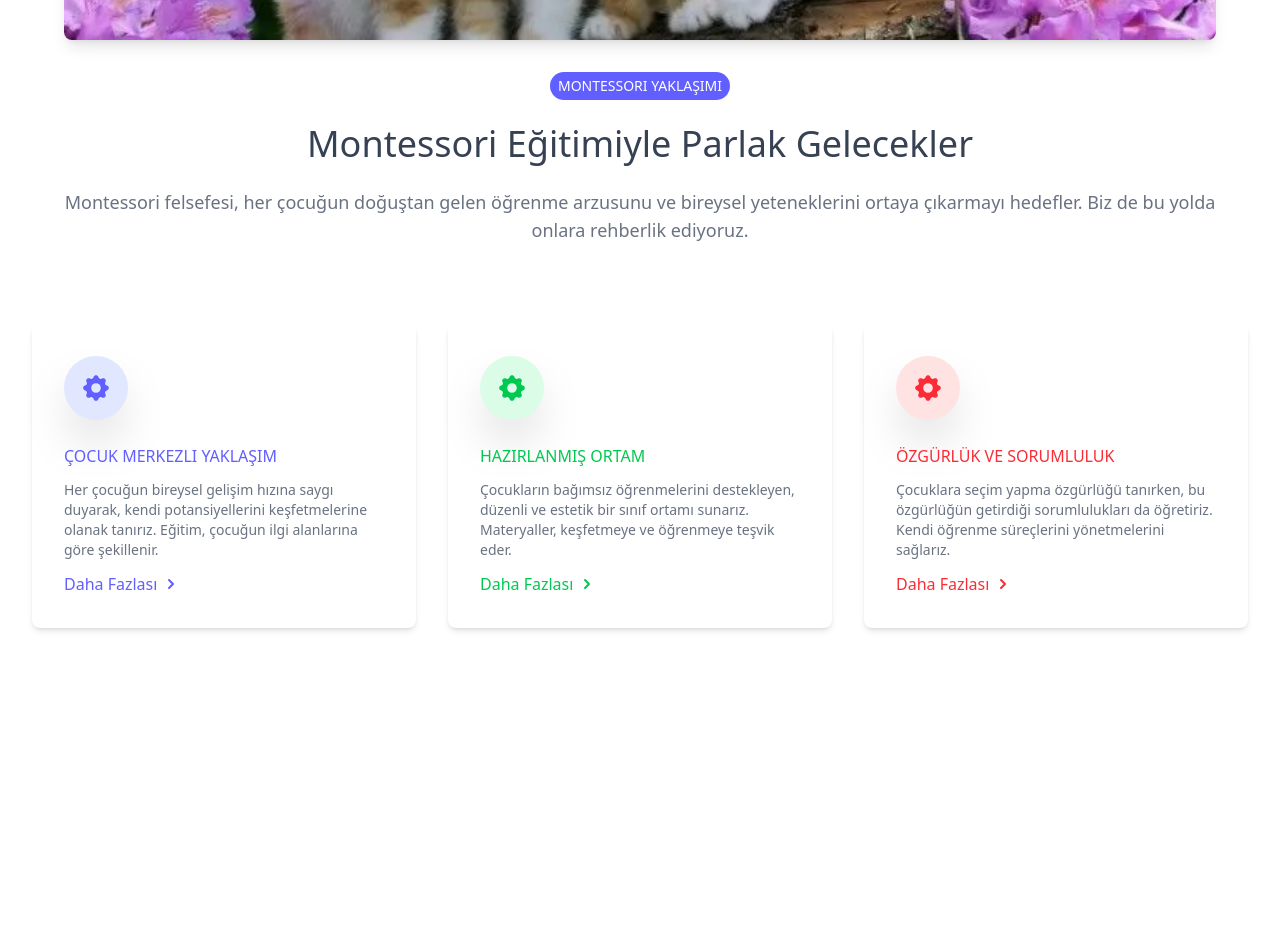
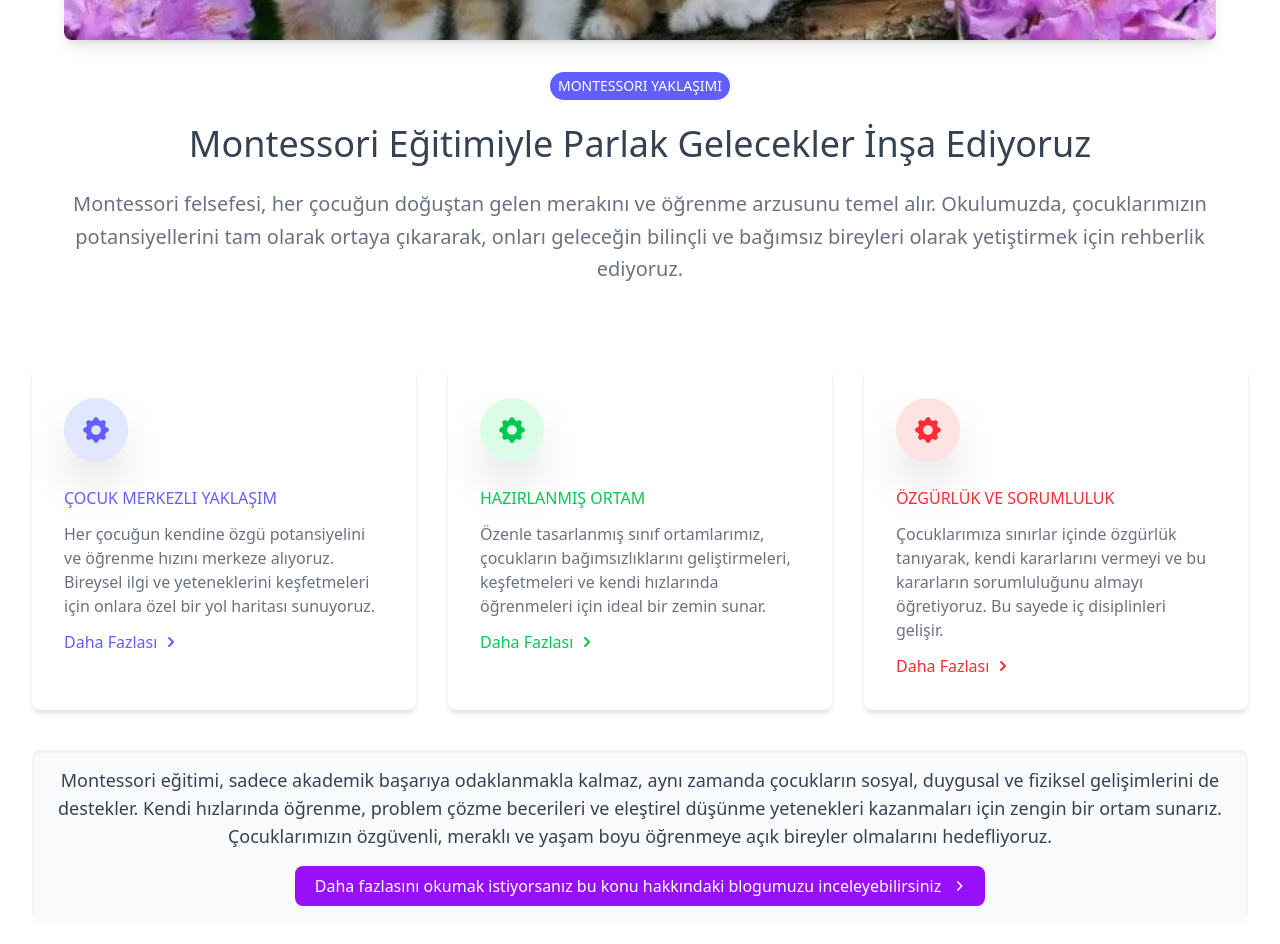
Before and after one commit to Ferivonus/Cengelci-montessori-web, a Next.js app: page / in a window 1280 px wide. Shown: the part 500-1444 px from the top of the page. Before the commit the page ends 1176 px from the top, so only its background shows below. Built offline with nearby package versions, Linux system fonts and the light colour scheme.

Commit message:
Maded betteaahr

```diff
--- a/src/components/FeatureSection.tsx
+++ b/src/components/FeatureSection.tsx
@@ -7,9 +7,8 @@ import Link from "next/link";
 // Define a type for the allowed color keys
 type ColorKey = "indigo" | "green" | "red";
 
-export default function FeatureSection() {
-  // Define a mapping for color-related Tailwind classes to avoid dynamic class generation issues
-  const colorClasses: Record<ColorKey, { bg: string; text: string; hoverText: string; }> = {
+// Color mapping for Tailwind classes
+const colorClasses: Record<ColorKey, { bg: string; text: string; hoverText: string }> = {
   indigo: {
     bg: "bg-indigo-100",
     text: "text-indigo-500",
@@ -27,43 +26,56 @@ export default function FeatureSection() {
   },
 };
 
-  const featureItems: { color: ColorKey; title: string; description: string; }[] = [ // Updated type for title and description
+// Montessori principles content
+const montessoriPrinciples: {
+  key: string;
+  color: ColorKey;
+  title: string;
+  description: string;
+}[] = [
   {
+    key: "cocuk-merkezli",
     color: "indigo",
     title: "Çocuk Merkezli Yaklaşım",
-      description: "Her çocuğun bireysel gelişim hızına saygı duyarak, kendi potansiyellerini keşfetmelerine olanak tanırız. Eğitim, çocuğun ilgi alanlarına göre şekillenir.",
+    description:
+      "Her çocuğun kendine özgü potansiyelini ve öğrenme hızını merkeze alıyoruz. Bireysel ilgi ve yeteneklerini keşfetmeleri için onlara özel bir yol haritası sunuyoruz.",
   },
   {
+    key: "hazirlanmis-ortam",
     color: "green",
     title: "Hazırlanmış Ortam",
-      description: "Çocukların bağımsız öğrenmelerini destekleyen, düzenli ve estetik bir sınıf ortamı sunarız. Materyaller, keşfetmeye ve öğrenmeye teşvik eder.",
+    description:
+      "Özenle tasarlanmış sınıf ortamlarımız, çocukların bağımsızlıklarını geliştirmeleri, keşfetmeleri ve kendi hızlarında öğrenmeleri için ideal bir zemin sunar.",
   },
   {
+    key: "ozgurluk-sorumluluk",
     color: "red",
     title: "Özgürlük ve Sorumluluk",
-      description: "Çocuklara seçim yapma özgürlüğü tanırken, bu özgürlüğün getirdiği sorumlulukları da öğretiriz. Kendi öğrenme süreçlerini yönetmelerini sağlarız.",
+    description:
+      "Çocuklarımıza sınırlar içinde özgürlük tanıyarak, kendi kararlarını vermeyi ve bu kararların sorumluluğunu almayı öğretiyoruz. Bu sayede iç disiplinleri gelişir.",
   },
 ];
 
+export default function FeatureSection() {
   return (
     <section className="py-12 bg-white dark:bg-gray-800">
       <div className="max-w-screen-xl mx-auto px-4 sm:px-6 lg:px-8">
         {/* Header Section */}
         <div className="p-8">
           <div className="text-center mb-4 mt-4">
-            <p className="text-lg font-semibold text-gray-800 dark:text-gray-200">
+            <p className="text-xl font-semibold text-gray-800 dark:text-gray-200">
               Çocuklarınızı Montessori eğitimiyle yeni dünyaya hazırlıyoruz!
             </p>
           </div>
 
-          {/* Optimized Image */}
+          {/* Optimized Local Image */}
           <div className="flex justify-center mb-8">
             <Image
               src="/images/kittens.webp"
-              alt="Sevimli Kedi" //
-              width={800} // Specify intrinsic width for next/image optimization
-              height={400} // Specify intrinsic height for next/image optimization
-              className="rounded-lg shadow-lg object-cover w-full max-h-[400px]" // Use max-h for max height
+              alt="Sevimli Kedi"
+              width={800}
+              height={400}
+              className="rounded-lg shadow-lg object-cover w-full max-h-[400px]"
             />
           </div>
 
@@ -73,20 +85,19 @@ export default function FeatureSection() {
             </span>
           </div>
           <h1 className="text-4xl font-medium text-gray-700 text-center mt-6 dark:text-white">
-            Montessori Eğitimiyle Parlak Gelecekler
+            Montessori Eğitimiyle Parlak Gelecekler İnşa Ediyoruz
           </h1>
-          <p className="text-center mt-6 text-lg font-light text-gray-500 dark:text-gray-400">
-            Montessori felsefesi, her çocuğun doğuştan gelen öğrenme arzusunu ve bireysel yeteneklerini ortaya çıkarmayı hedefler. Biz de bu yolda onlara rehberlik ediyoruz.
+          <p className="text-center mt-6 text-xl font-light text-gray-500 dark:text-gray-400 leading-relaxed">
+            Montessori felsefesi, her çocuğun doğuştan gelen merakını ve öğrenme arzusunu temel alır. Okulumuzda,
+            çocuklarımızın potansiyellerini tam olarak ortaya çıkararak, onları geleceğin bilinçli ve bağımsız bireyleri
+            olarak yetiştirmek için rehberlik ediyoruz.
           </p>
         </div>
 
-        {/* Feature Cards Grid */}
+        {/* Feature Cards */}
         <div className="grid grid-cols-1 md:grid-cols-3 gap-8 mt-12">
-          {featureItems.map((item, idx) => (
-            <div
-              key={idx}
-              className="p-8 bg-white dark:bg-gray-900 rounded-lg shadow-md"
-            >
+          {montessoriPrinciples.map((item) => (
+            <div key={item.key} className="p-8 bg-white dark:bg-gray-900 rounded-lg shadow-md">
               <div
                 className={`${colorClasses[item.color].bg} rounded-full w-16 h-16 flex justify-center items-center ${colorClasses[item.color].text} shadow-2xl`}
               >
@@ -103,16 +114,14 @@ export default function FeatureSection() {
                   />
                 </svg>
               </div>
-              <h2
-                className={`uppercase mt-6 ${colorClasses[item.color].text} font-medium mb-3`}
-              >
-                {item.title} {/* Updated to item.title */}
+              <h2 className={`uppercase mt-6 ${colorClasses[item.color].text} font-medium mb-3`}>
+                {item.title}
               </h2>
-              <p className="font-light text-sm text-gray-500 mb-3 dark:text-gray-400">
-                {item.description} {/* Updated to item.description */}
+              <p className="font-light text-base text-gray-500 mb-3 dark:text-gray-400">
+                {item.description}
               </p>
               <Link
-                href="/"
+                href={`/montessori-prensipleri#${item.key}`}
                 className={`${colorClasses[item.color].text} flex items-center ${colorClasses[item.color].hoverText}`}
               >
                 Daha Fazlası
@@ -132,6 +141,34 @@ export default function FeatureSection() {
             </div>
           ))}
         </div>
+
+        {/* Additional Info Section */}
+        <div className="text-center mt-10 p-4 bg-gray-50 dark:bg-gray-700 rounded-lg shadow-inner">
+          <p className="text-lg text-gray-700 dark:text-gray-300 mb-4">
+            Montessori eğitimi, sadece akademik başarıya odaklanmakla kalmaz, aynı zamanda çocukların sosyal, duygusal
+            ve fiziksel gelişimlerini de destekler. Kendi hızlarında öğrenme, problem çözme becerileri ve eleştirel
+            düşünme yetenekleri kazanmaları için zengin bir ortam sunarız. Çocuklarımızın özgüvenli, meraklı ve yaşam
+            boyu öğrenmeye açık bireyler olmalarını hedefliyoruz.
+          </p>
+          <Link
+            href="/blog/montessori-egitimi"
+            className="inline-flex items-center justify-center px-5 py-2 text-base font-medium text-white bg-purple-600 rounded-lg hover:bg-purple-700 focus:ring-4 focus:ring-purple-300 dark:focus:ring-purple-900 transition-colors duration-200"
+          >
+            Daha fazlasını okumak istiyorsanız bu konu hakkındaki blogumuzu inceleyebilirsiniz
+            <svg
+              className="w-4 h-4 ml-2"
+              fill="currentColor"
+              viewBox="0 0 20 20"
+              xmlns="http://www.w3.org/2000/svg"
+            >
+              <path
+                fillRule="evenodd"
+                clipRule="evenodd"
+                d="M10.293 15.707a1 1 0 010-1.414L14.586 10l-4.293-4.293a1 1 0 111.414-1.414l5 5a1 1 0 010 1.414l-5 5a1 1 0 01-1.414 0z"
+              />
+            </svg>
+          </Link>
+        </div>
       </div>
     </section>
   );
```
Lines whose indentation alone changed are shown as unchanged.
